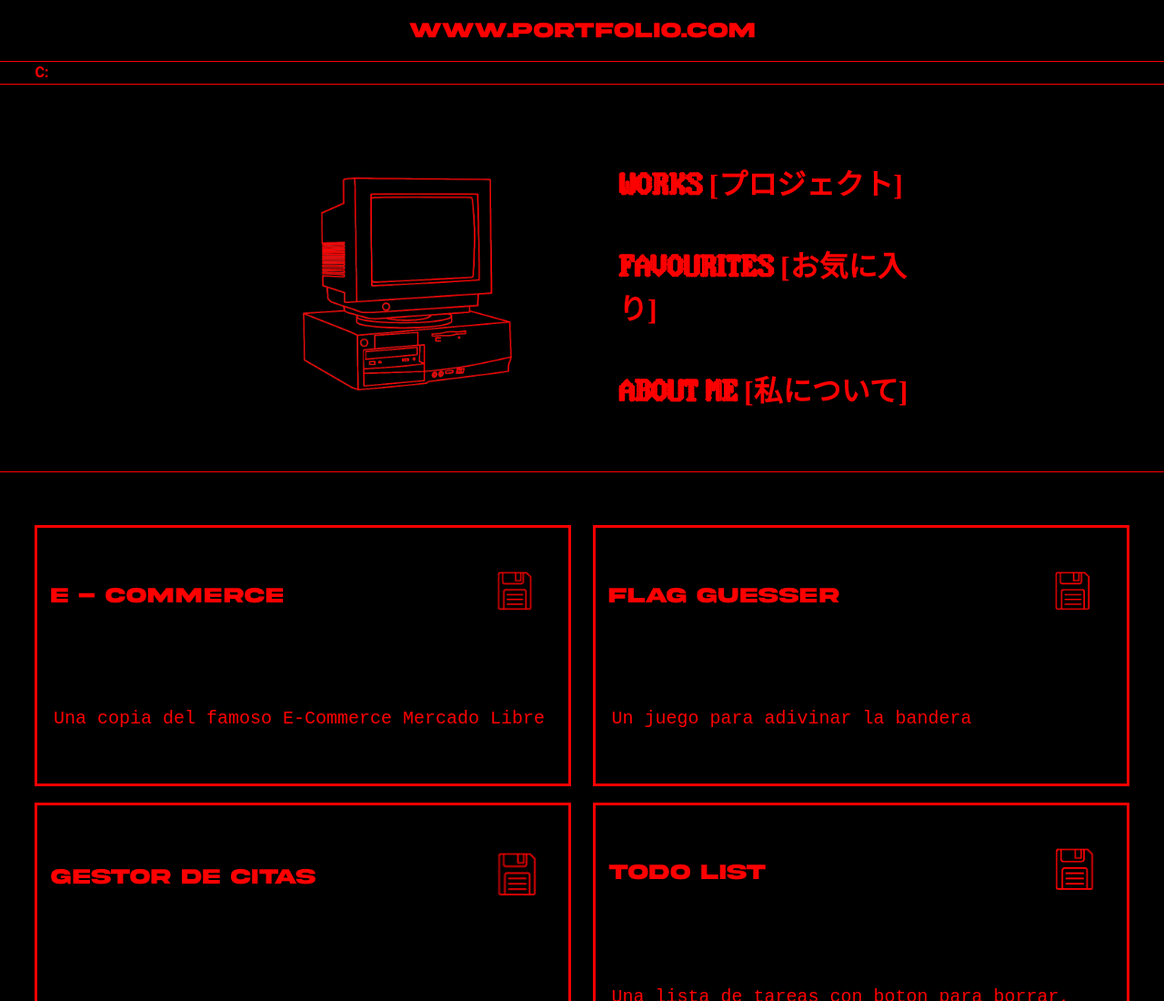
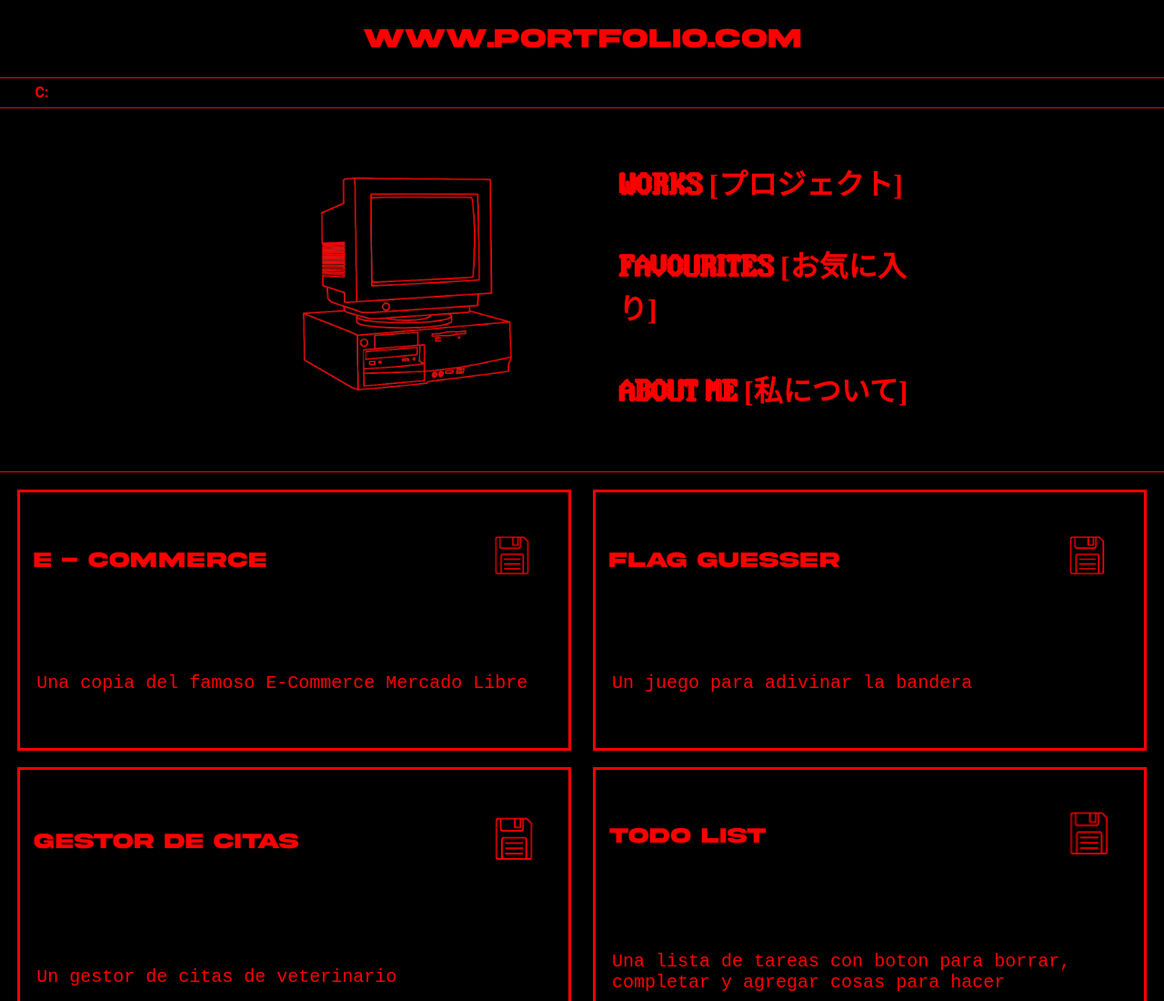
Before and after one commit to chanchimetro/tp10-portfolio, a React (Create React App) app: page / in a window 1280 px wide. Shown: the top 1100 px of the page at 91% size. Built offline with nearby package versions, Linux system fonts and the light colour scheme.

Commit message:
atomizar es bueno

```diff
--- /dev/null
+++ b/src/components/css/ProjectGallery.css
@@ -0,0 +1,3 @@
+.projCont {
+	padding: 1.5%;
+}
--- /dev/null
+++ b/src/components/js/ProjectGallery.js
@@ -0,0 +1,20 @@
+import '../css/ProjectGallery.css';
+import React from "react";
+import { Grid } from "@mui/material";
+import ProjectCard from "./ProjectCard";
+
+const ProjectGallery = ({ array }) => {
+	return (
+		<Grid container spacing={3} className="projCont">
+			{
+				array.map((p) => (
+					<Grid item xs={6}>
+						<ProjectCard project={p} />
+					</Grid>
+				))
+			}
+		</Grid>
+	)
+}
+
+export default ProjectGallery;
--- a/src/pages/Home.js
+++ b/src/pages/Home.js
@@ -1,3 +1,4 @@
+import "../styles/Home.css";
 import { Grid } from "@mui/material";
 import { Link } from "react-router-dom";
 import computerOutline from "../assets/computer-outline-right.png";
@@ -5,15 +6,14 @@ import computerOutlineWorks from "../assets/computer-outline-right-works.png";
 import computerOutlineFavs from "../assets/computer-outline-right-favs.png";
 import computerOutlineAboutMe from "../assets/computer-outline-right-aboutme.png";
 import React, { useContext, useState } from "react";
-import "../styles/Home.css";
 import projectsContext from "../context/projectsContext";
-import ProjectCard from "../components/js/ProjectCard";
 import favContext from "../context/favContext";
+import ProjectGallery from "../components/js/ProjectGallery";
 
 function Home() {
 	const [imgSrc, setImgSrc] = useState(computerOutline);
 	const pContext = useContext(projectsContext);
-	const {favProj, setFavProj} = useContext(favContext);
+	const { favProj, setFavProj } = useContext(favContext);
 
 	return (
 		<>
@@ -44,16 +44,7 @@ function Home() {
 				</Grid>
 			</Grid>
 			<hr />
-			<br />
-			<Grid container spacing={3} className="projCont">
-				{
-					pContext.projects.map((p) => (
-						<Grid item xs={6}>
-								<ProjectCard project={p}/>
-						</Grid>
-					))
-				}
-			</Grid>
+			<ProjectGallery array={pContext.projects} />
 		</>
 	);
 }
--- a/src/pages/Works.js
+++ b/src/pages/Works.js
@@ -1,9 +1,16 @@
 import React from "react";
+import projectsContext from "../context/projectsContext";
+import ProjectGallery from "../components/js/ProjectGallery";
+import { useContext } from "react";
 
 function Works() {
-    return (
-        <></>
-    );
+	const pContext = useContext(projectsContext);
+
+	return (
+		<>
+			<ProjectGallery array={pContext.projects}/>
+		</>
+	);
 }
 
 export default Works;
--- a/src/styles/Home.css
+++ b/src/styles/Home.css
@@ -1,10 +1,6 @@
 .mainMenu {
 	width: 60% !important;
 	margin: 3% auto 0 !important;
-}
-
-.projCont {
-	padding: 3%;
 }
 
 .project-link {
--- a/src/styles/Layout.css
+++ b/src/styles/Layout.css
@@ -8,8 +8,8 @@
 }
 
 .path {
-	/*margin-top: 0.5vh !important;*/
-	/*margin-bottom: 0.5vh !important;*/
+	margin-top: 0.5vh !important;
+	margin-bottom: 0.5vh !important;
 	margin: 0;
 	padding: 0;
 	padding-left: 3%;
@@ -37,7 +37,7 @@ hr {
 	font-family: Akira;
 	color: red;
 	text-decoration: none;
-	font-size: 3vh;
+	font-size: 3.8vh;
 }
 
 .main-link
```
Also changed, not shown: 1 other file (tests, documents, lock files or other folders).
